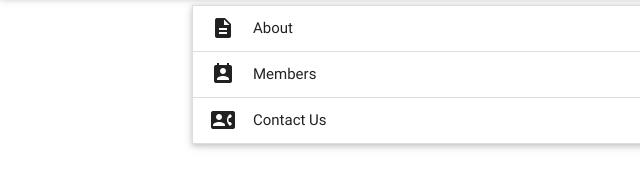
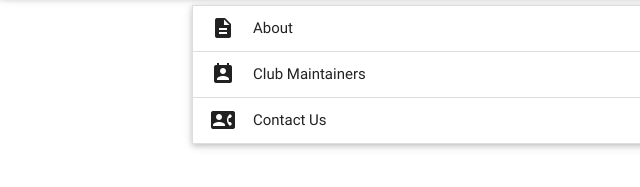
Before and after one commit to nodeschool/algiers, a plain HTML site: page index.html in a window 1280 px wide. Shown: the part 367-554 px from the top of the page, 0-640 px from the left. Drawn offline with Linux system fonts and the light colour scheme; files that its build step writes are made by us from their sources.

Commit message:
replace 'members' with 'club maintainers' in index.html

```diff
--- a/index.html
+++ b/index.html
@@ -65,7 +65,8 @@
 				      <div class="collapsible-body"><p>A group of volunteers community members to Teach people about Javascript-related Topics(Basics,frameworks etc) in the area of algiers(Capital of Algeria).</p></div>
 				    </li>
 				    <li>
-				      <div class="collapsible-header"><i class="material-icons left">perm_contact_calendar</i>Members</div>
+				      <div class="collapsible-header"><i class="material-icons left">perm_contact_calendar</i> Club Maintainers</div>
+
 				      <div class="collapsible-body">
 
 						<div class="chip-container">
```
